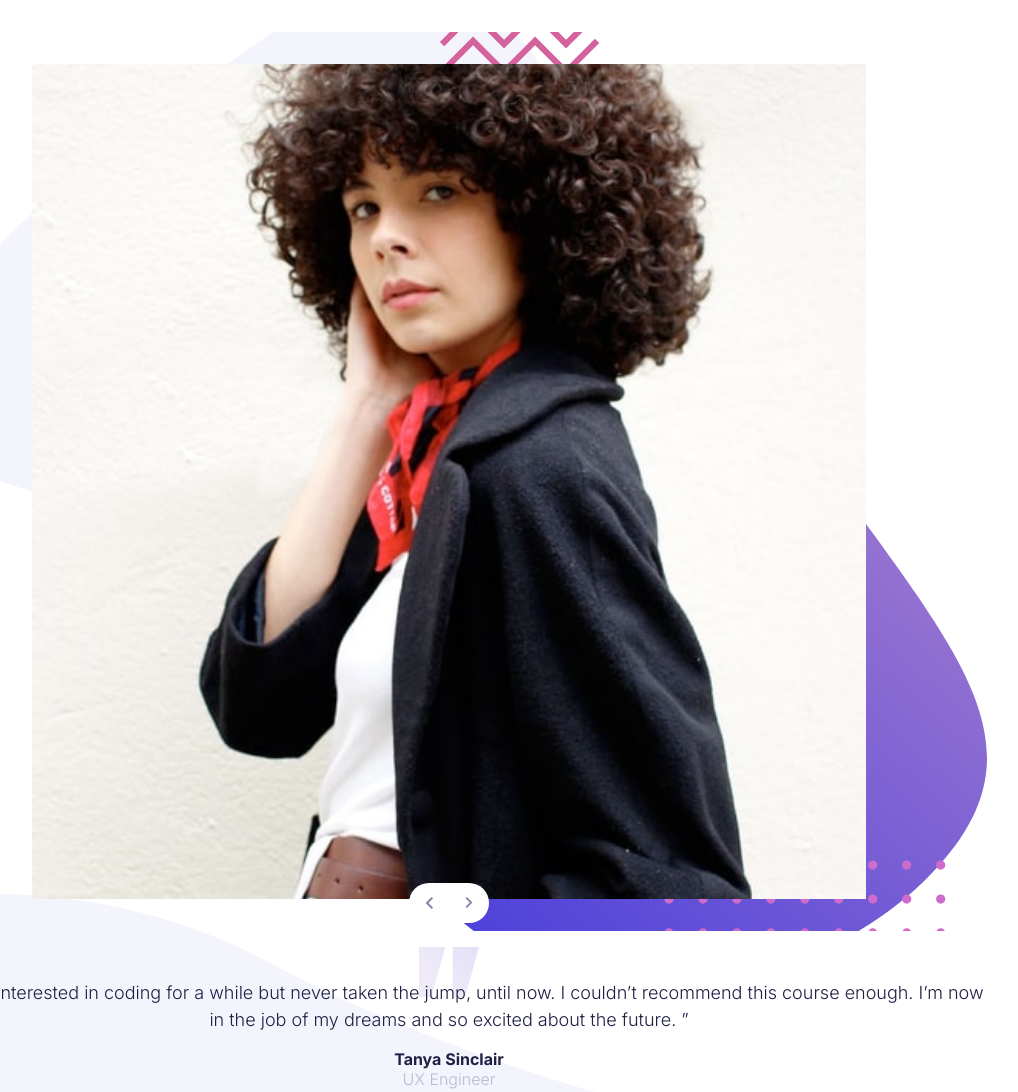
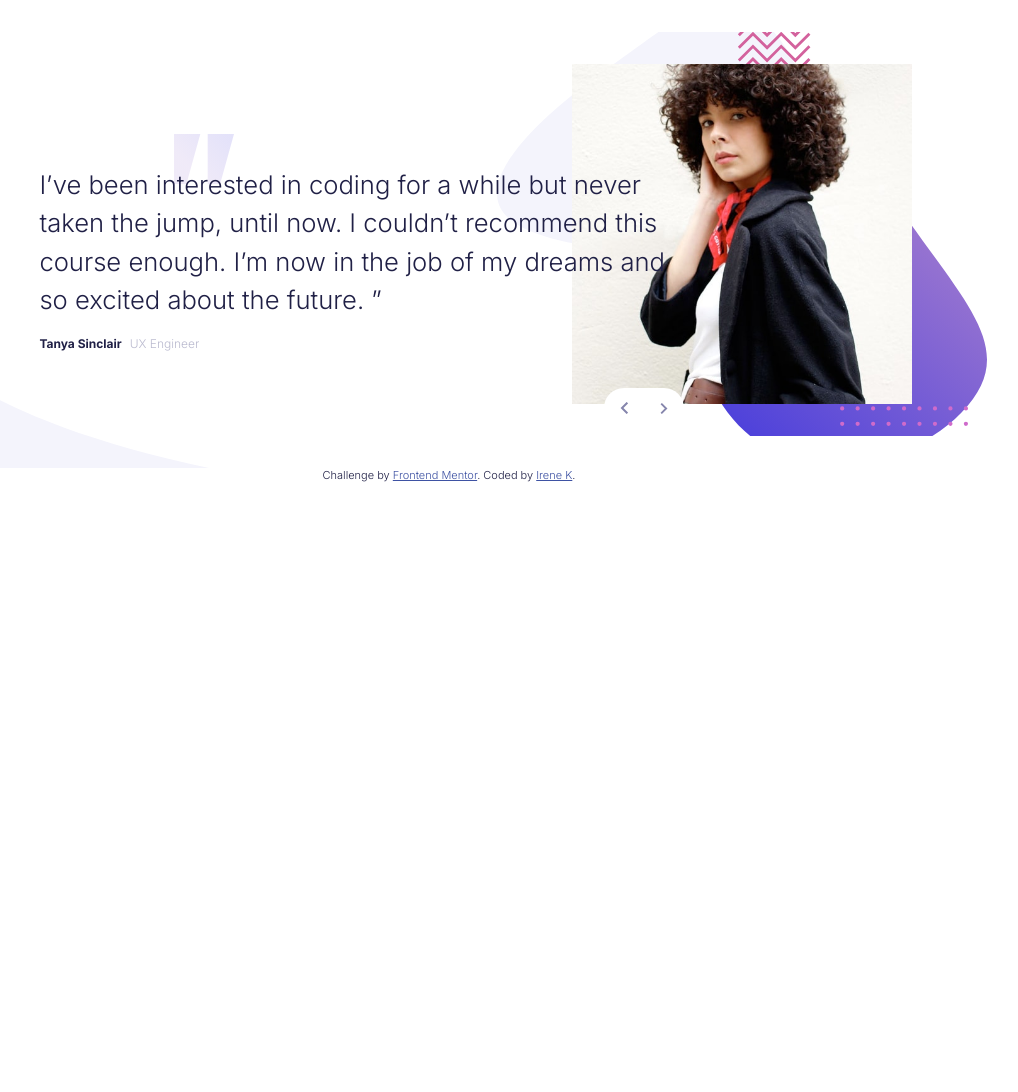
Before and after one commit to irenekyc/day15---testmonies-card, a plain HTML site: page index.html in a window 1280 px wide. Shown: the top 1092 px of the page, without its empty margins (191-1209 px from the left). After the commit the page ends 800 px from the top, so only its background shows below. Drawn offline with Linux system fonts and the light colour scheme.

Commit message:
tablet and desktop version completed. try new method to calc font-size in responsive

```diff
--- a/index.html
+++ b/index.html
@@ -11,7 +11,8 @@
 <body>
   <section class="section-testimonials">
 
-    <div class="testimonials-card">
+
+      <div class="testimonials-card">
       <div class="testimonials-card-image">
         <img src="images/image-tanya.jpg" alt="tanya" id="test-image">
           <div class="slider-btn" id="slide-btn">
@@ -23,17 +24,19 @@
         <h2 id="test-content"> I’ve been interested in coding for a while but never taken the jump, until now.
           I couldn’t recommend this course enough. I’m now in the job of my dreams and so
           excited about the future. ”</h2>
-          <p id="test-name" class="leading-text">Tanya Sinclair</p>
-          <p id="test-title" class="secondary-text">UX Engineer</p>
+          <div class="test-profile">
+            <p id="test-name" class="leading-text">Tanya Sinclair</p>
+            <p id="test-title" class="secondary-text">UX Engineer</p>
+        </div>
         </div>
        </div>
+      </div>
 
-    </div>
   </section>
 
   <div class="attribution">
     Challenge by <a href="https://www.frontendmentor.io?ref=challenge" target="_blank">Frontend Mentor</a>.
-    Coded by <a href="#">Irene</a>.
+    Coded by <a href="#">Irene K</a>.
   </div>
   <script src="index.js"></script>
 </body>
--- a/style.css
+++ b/style.css
@@ -22,7 +22,7 @@ body{
     width:100vw;
     background: url('./images/pattern-curve.svg') no-repeat;
     background-position:left bottom;
-    background-size:80%;
+    background-size:400px;
 }
 
 .testimonials-card{
@@ -61,6 +61,7 @@ body{
     background: white;
     border-radius: 20px;
     display:flex;
+    z-index:100;
 }
 
 .slider-btn .prev{
@@ -68,6 +69,8 @@ body{
     background-size:8px;
     background-position:center;
     width:50%;
+    cursor: pointer;
+    z-index:100;
 }
 
 .slider-btn .next{
@@ -75,6 +78,8 @@ body{
     background-size:8px;
     background-position:center;
     width:50%;
+    cursor: pointer;
+    z-index:100;
 }
 
 .slider-btn input{
@@ -103,11 +108,50 @@ body{
 
 .leading-text{
     font-weight:700;
+
 }
 
 .secondary-text{
     color: var(--blue);
+
 }
 
 .attribution { font-size: 11px; text-align: center; }
 .attribution a { color: hsl(228, 45%, 44%); }
+
+@media (min-width:767px){
+    .testimonials-card{
+        display:flex;
+        flex-direction: row-reverse;
+        width:100vw;
+    }
+    .testimonials-card-image{
+        padding:2rem;
+        width:50%;
+    }
+    .testimonials-card-copy{
+        padding:2rem;
+        margin-top:3rem;
+        text-align: left;
+        padding-left: calc(100vw*0.1);
+        z-index:1;
+
+    }
+    .testimonials-card-copy h2{
+        width:150%;
+        font-size: calc(100vw*0.02);
+        padding-right: calc(100vw*0.008);
+    }
+    .test-profile{
+        display:flex;
+        font-size:12px;
+    }
+    .test-profile p{
+        margin-right:0.5rem;
+    }
+    .slider-btn{
+        left:30%;
+    }
+
+
+}
```
